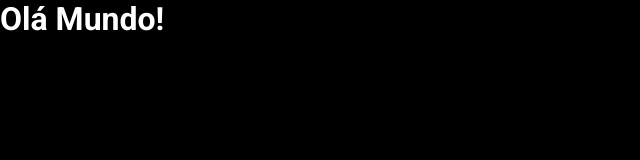
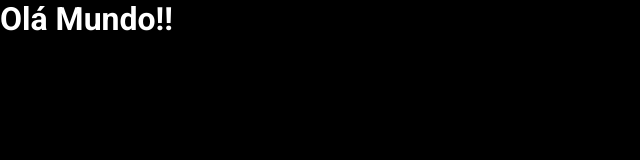
Before and after one commit to lu78abranches/dsmeta, a React (Vite) app in the folder frontend/: page / in a window 1280 px wide. Shown: the top 160 px of the page, without its empty margins (0-640 px from the left). Built offline with nearby package versions, Linux system fonts and the light colour scheme.

Commit message:
Project clean

```diff
--- a/frontend/src/App.tsx
+++ b/frontend/src/App.tsx
@@ -1,6 +1,6 @@
 function App() {
   return(
-    <h1>Olá Mundo!</h1>
+    <h1>Olá Mundo!!</h1>
   )
 }
 
--- a/frontend/src/index.css
+++ b/frontend/src/index.css
@@ -18,4 +18,5 @@ a:hover,
 a:visited {
   color: unset;
   text-decoration: none;
+
 }
```
